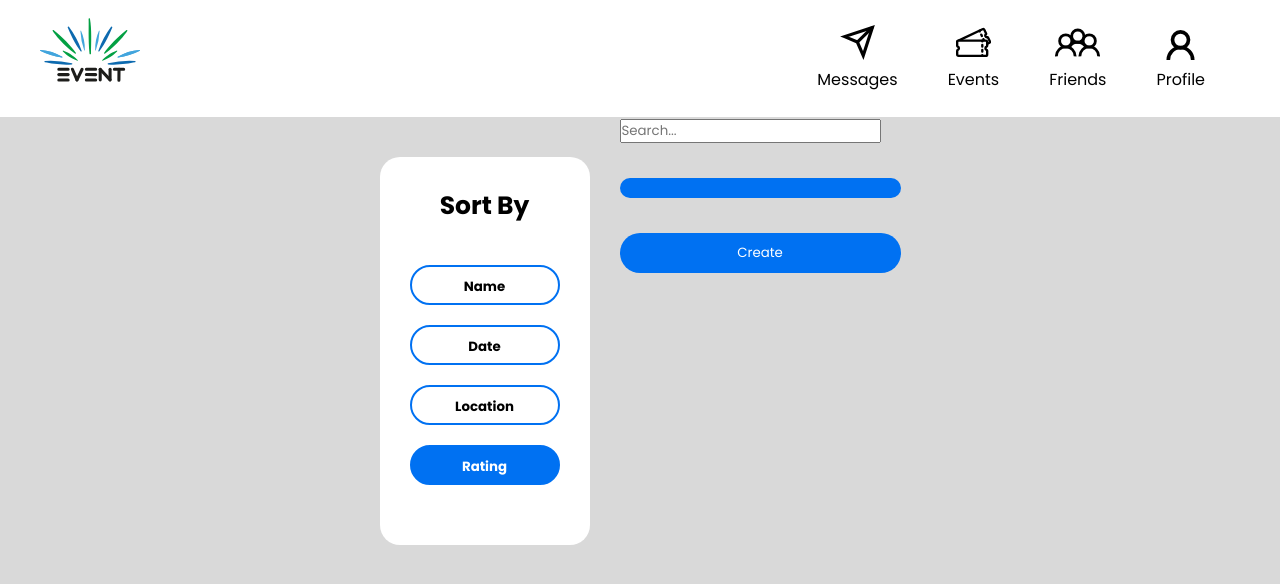
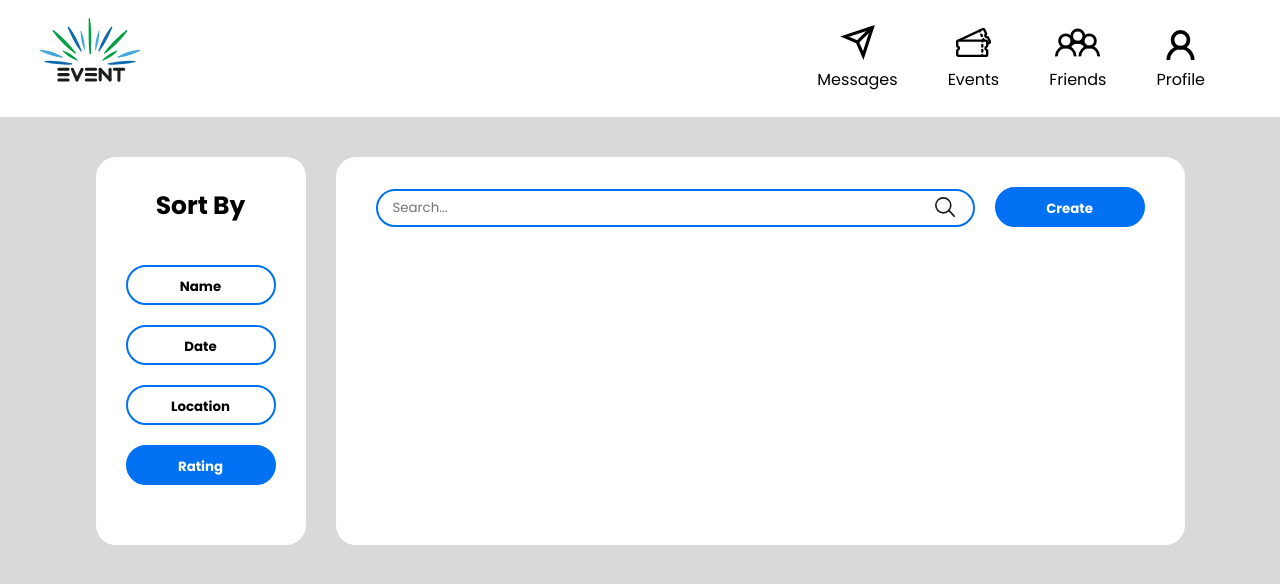
Before and after one commit to OkhaiBroh/PW1-G8, a Vue app: page /events in a window 1280 px wide. Shown: the top 584 px of the page. Built offline with nearby package versions, Linux system fonts and the light colour scheme.

Commit message:
Searcher & create CSS

```diff
--- a/src/views/EventsView.vue
+++ b/src/views/EventsView.vue
@@ -97,6 +97,67 @@
         margin: 20px 0 50px 0;
     }
 
+    /*************************
+        SEARCHER + CREATE
+    **************************/
+
+    .searcher-panel {
+        display: flex;
+        justify-content: space-between;
+        flex-direction: column;
+        align-items: center;
+
+        background-color: white;
+        padding: 30px 40px 10px 40px;
+
+        border-radius: 20px;
+        margin-top: 40px;
+    }
+
+    .upper-searcher-section {
+        display: flex;
+        flex-direction: row;
+        justify-content: space-between;
+    }
+
+    .search-bar {
+        display: flex;
+        flex-direction: row;
+        height: fit-content;
+
+        border: 2px solid var(--bg_button);
+        border-radius: 20px;
+        margin-top: 2px;
+    }
+
+    .search-input {
+        height: 30px;
+        width: 542px;
+        vertical-align: center;
+        flex-grow: 2;
+        border: none;
+        margin: 2px 0px 2px 15px;
+    }
+
+    .search-input:focus {
+        outline: none;
+    }
+
+    .create-btn {
+        border: 2px solid var(--bg_button);
+        font-weight: 700;
+        height: 40px;
+        width: 150px;
+        margin: 0 0 0 20px;
+    }
+
+    .search-btn {
+        width: 20px;
+        height: 20px;
+        border-radius: 0px;
+        background: url(../assets/icons/ico_search.svg) no-repeat;
+        margin: 6px 18px 2px 0;
+    }
 
 
 </style>
```
